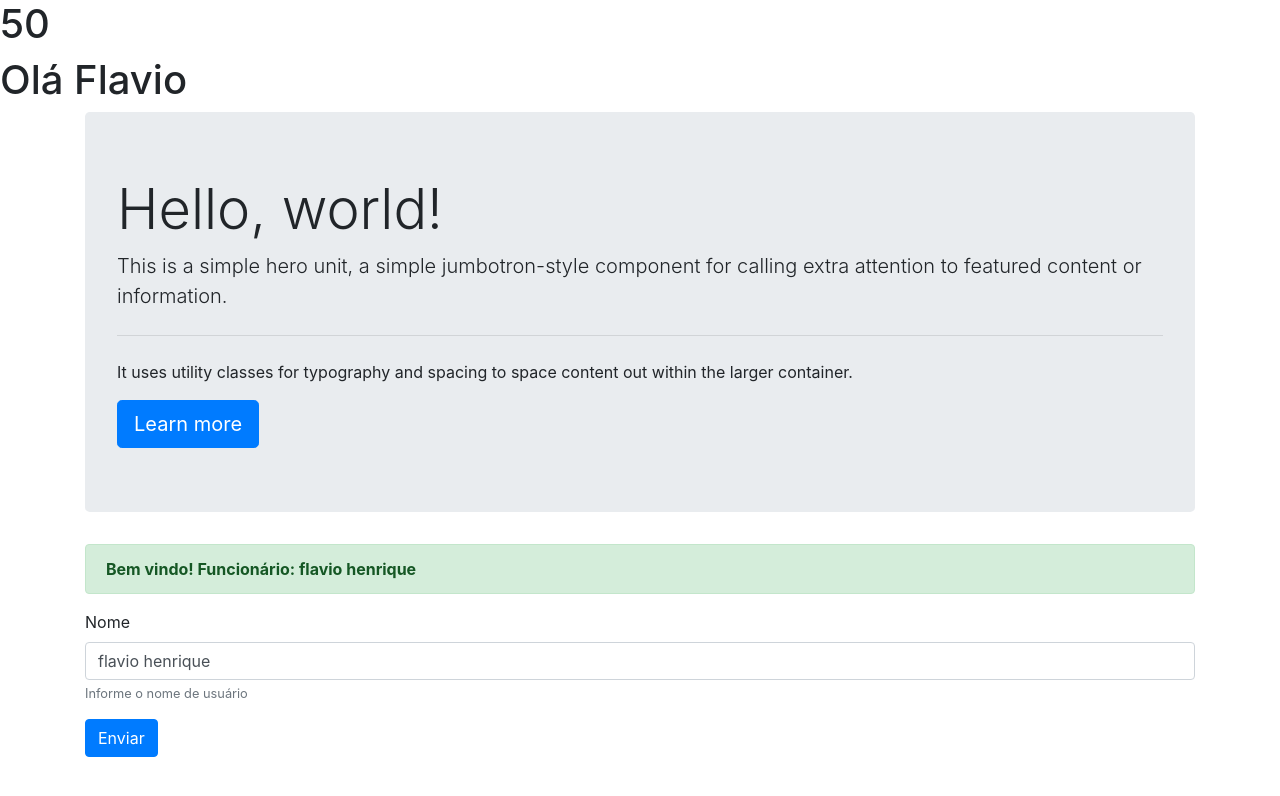
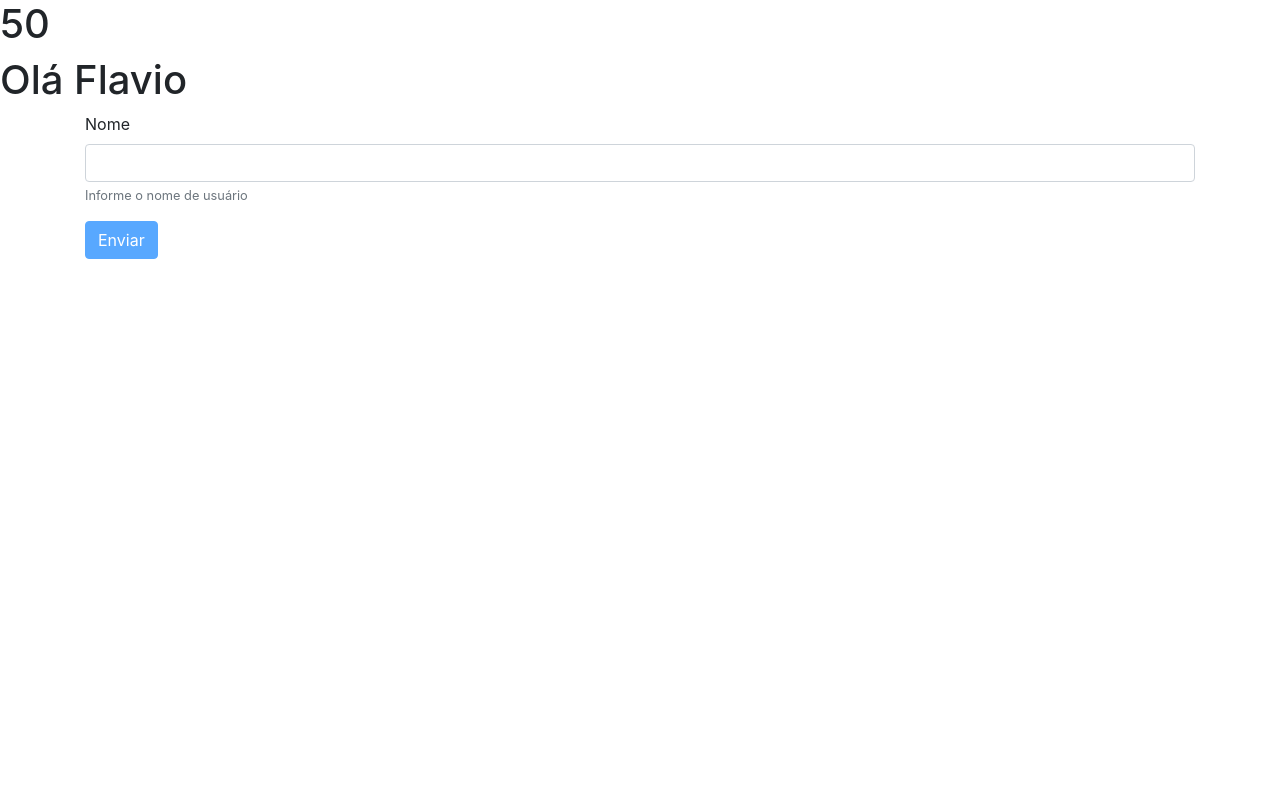
Before and after one commit to flaviohenso/angular-learning, an Angular app: page / in a window 1280 px wide. Shown: the top 796 px of the page. Built offline with nearby package versions, Linux system fonts and the light colour scheme.

Commit message:
Interando com diretiva ngFor

```diff
--- a/src/app/app.component.html
+++ b/src/app/app.component.html
@@ -2,8 +2,11 @@
 
 <hello></hello>
 
-<app-bem-vindo></app-bem-vindo>
+<!--<app-bem-vindo></app-bem-vindo>-->
 
 <!-- <app-event-binding></app-event-binding> -->
 
-<app-variable-referenci [childItem]="parentItem"></app-variable-referenci>
+<!--<app-variable-referenci [childItem]="parentItem"></app-variable-referenci>-->
+<!--<app-two-way-data-binding></app-two-way-data-binding>-->
+<!-- <app-diretivas-condicionais-show></app-diretivas-condicionais-show> -->
+<app-diretiva-ng-for></app-diretiva-ng-for>
--- /dev/null
+++ b/src/app/diretiva-ng-for/diretiva-ng-for.component.html
@@ -0,0 +1,29 @@
+<div class="container">
+    <div class="alert alert-success" role="alert" *ngIf="adicionado">
+        <strong>Funcionário adicionado: {{nome}}</strong>
+    </div>
+    <form>
+        <div class="form-group">
+            <label for="nome">Nome</label>
+            <!-- event binding input-->
+            <input type="text" class="form-control" id="inputnome" name="inputnome" aria-describedby="nomeHelp"
+                [(ngModel)]="nome" (focus)="adicionado=false">
+            <small id="nomeHelp" class="form-text text-muted">Informe o nome de usuário</small>
+        </div>
+        <button type="button" class="btn btn-primary" (click)="adicionar()"
+            [disabled]="nome.length == 0">Enviar</button>
+    </form>
+
+    <div class="row" style="margin-top: 20px">
+        <div class="col-2" *ngFor="let funcionario of funcionarios, let i = index">
+            <div class="card" >
+                <img src="https://randomuser.me/api/portraits/men/{{i}}.jpg" class="card-img-top" alt="...">
+                <div class="card-body">
+                    {{i}} -> {{funcionario.nome}}
+                </div>
+            </div>
+        </div>
+    </div>
+
+
+</div>
--- /dev/null
+++ b/src/app/diretiva-ng-for/diretiva-ng-for.component.ts
@@ -0,0 +1,28 @@
+import { Component } from '@angular/core';
+
+@Component({
+  selector: 'app-diretiva-ng-for',
+  templateUrl: './diretiva-ng-for.component.html',
+  styleUrls: ['./diretiva-ng-for.component.css']
+})
+export class DiretivaNgForComponent {
+
+  funcionarios = [];
+  ultimo: number = 0;
+
+  nome = "";
+  adicionado = false;
+
+  adicionar() {
+
+    console.log(this.funcionarios)
+    //console.log(this.nome);
+    this.adicionado = true;
+
+    this.funcionarios.push({
+      id: ++this.ultimo,
+      nome: this.nome
+    });
+  }
+
+}
--- /dev/null
+++ b/src/app/diretivas-condicionais-show/diretivas-condicionais-show.component.html
@@ -0,0 +1,18 @@
+<div class="container">
+    <div class="alert alert-success" role="alert" *ngIf="adicionado">
+      <strong>Funcionário adicionado: {{nome}}</strong>
+    </div>
+    <form>
+      <div class="form-group">
+        <label for="nome">Nome</label>
+        <!-- event binding input-->
+        <input type="text" class="form-control" id="inputnome" name="inputnome" aria-describedby="nomeHelp"
+        [(ngModel)]="nome" (focus)="adicionado=false">
+        <small id="nomeHelp" class="form-text text-muted">Informe o nome de usuário</small>
+      </div>
+      <button type="button" class="btn btn-primary" (click)="adicionar()" [disabled]="nome.length == 0">Enviar</button>
+    </form>
+  </div>
+
+  <!-- *ngIf alterar a estrutura do documento-->
+  <!-- [hidden] não altera a estrutura do documento apenas oculta-->
--- /dev/null
+++ b/src/app/diretivas-condicionais-show/diretivas-condicionais-show.component.ts
@@ -0,0 +1,15 @@
+import { Component } from '@angular/core';
+@Component({
+  selector: 'app-diretivas-condicionais-show',
+  templateUrl: './diretivas-condicionais-show.component.html',
+  styleUrls: ['./diretivas-condicionais-show.component.css']
+})
+export class DiretivasCondicionaisShowComponent {
+  nome = "flavio henrique";
+  adicionado = false;
+
+  adicionar() {
+    console.log(this.nome);
+    this.adicionado = true;
+  }
+}
--- /dev/null
+++ b/src/app/two-way-data-binding/two-way-data-binding.component.html
@@ -0,0 +1,15 @@
+<div class="container">
+    <div class="alert alert-success" role="alert">
+      <strong>Bem vindo! Funcionário: {{nome}}</strong>
+    </div>
+    <form>
+      <div class="form-group">
+        <label for="nome">Nome</label>
+        <!-- event binding input-->
+        <input type="text" class="form-control" id="inputnome" name="inputnome" aria-describedby="nomeHelp"
+        [(ngModel)]="nome">
+        <small id="nomeHelp" class="form-text text-muted">Informe o nome de usuário</small>
+      </div>
+      <button type="button" class="btn btn-primary" (click)="adicionar()" [disabled]="nome.length == 0">Enviar</button>
+    </form>
+  </div>
--- /dev/null
+++ b/src/app/two-way-data-binding/two-way-data-binding.component.ts
@@ -0,0 +1,15 @@
+import { Component } from '@angular/core';
+@Component({
+  selector: 'app-two-way-data-binding',
+  templateUrl: './two-way-data-binding.component.html',
+  styleUrls: ['./two-way-data-binding.component.css']
+})
+export class TwoWayDataBindingComponent {
+  nome = "flavio henrique";
+  ativo = false;
+
+  adicionar() {
+    console.log(this.nome);
+    this.nome = `O nome foi alterado`
+  }
+}
```
Also changed, not shown: src/app/app.module.ts (+11 -2 lines), src/app/diretiva-ng-for/diretiva-ng-for.component.css (added), src/app/diretivas-condicionais-show/diretivas-condicionais-show.component.css (added), src/app/two-way-data-binding/two-way-data-binding.component.css (added).
